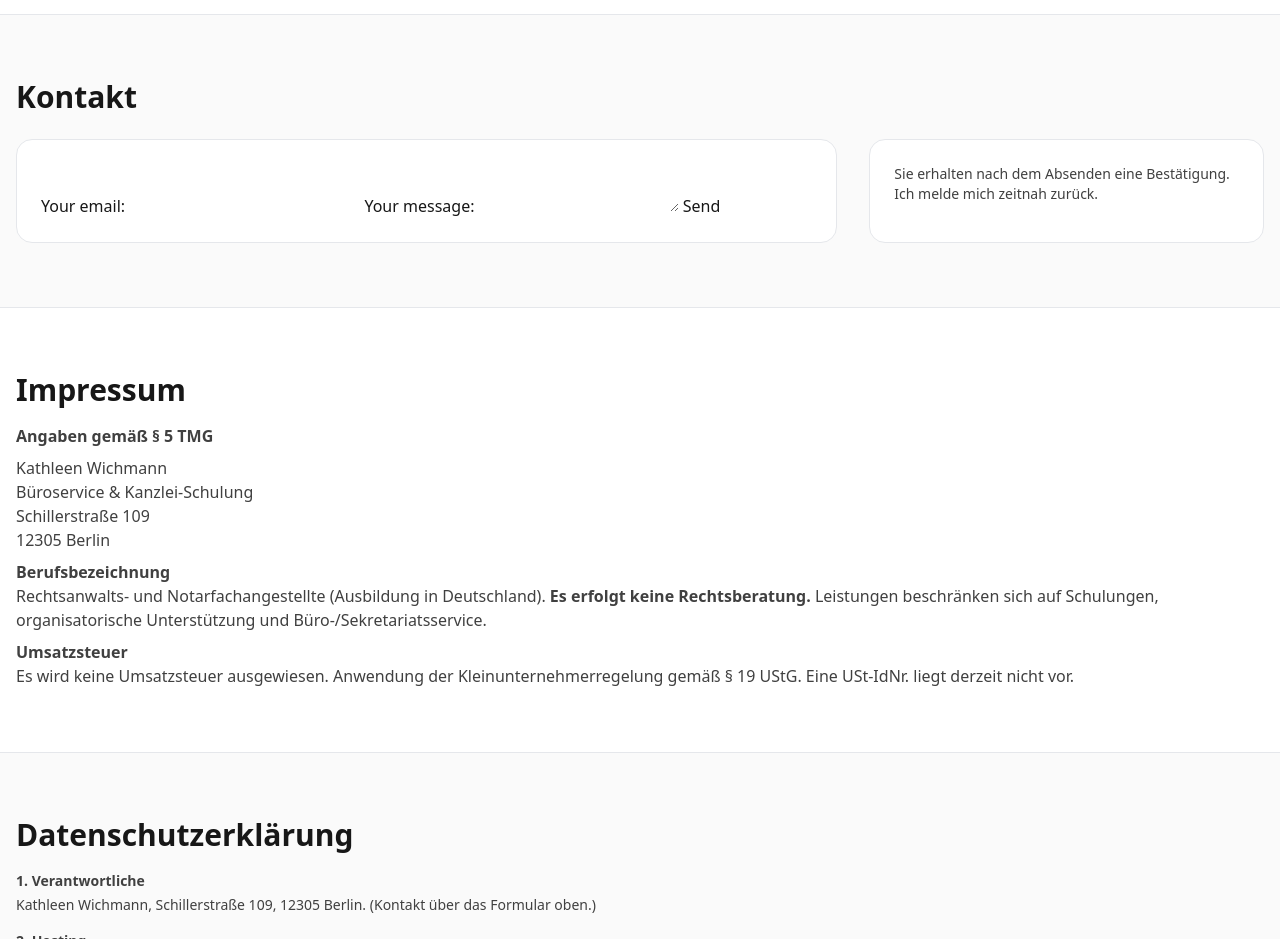
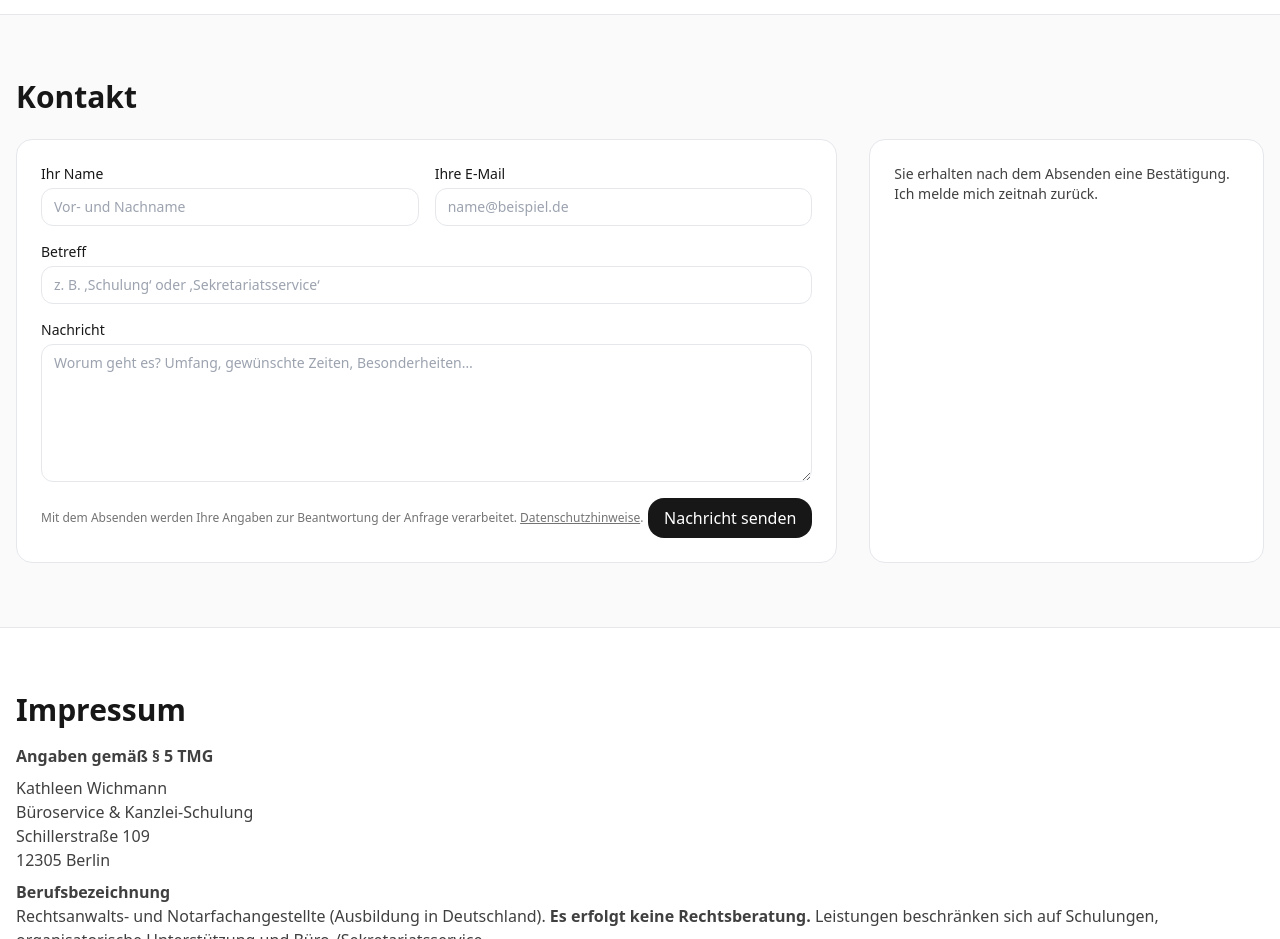
Before and after one commit to wichmann-kanzleikischulung/.github.io.-, a plain HTML site: page index.html in a window 1280 px wide. Shown: the part 3080-4019 px from the top of the page. Drawn offline with nearby package versions, Linux system fonts and the light colour scheme.

Commit message:
Update index.html

```diff
--- a/index.html
+++ b/index.html
@@ -193,24 +193,68 @@
     <div class="container mx-auto px-4 py-16">
       <h3 class="text-2xl md:text-3xl font-bold">Kontakt</h3>
       <div class="mt-6 grid md:grid-cols-3 gap-8">
-        <div class="md:col-span-2 rounded-2xl border bg-white p-6">
-          <!-- modify this form HTML and place wherever you want your form -->
-          <form
-            action="https://formspree.io/f/xnnbzgwl"
-            method="POST"
-          >
-            <label>
-              Your email:
-              <input type="email" name="email">
+        <div class="md:col-span-2 rounded-2xl border bg-white">
+          <!-- Großes deutsches Formular (Formspree) -->
+          <form action="https://formspree.io/f/xnnbzgwl"
+                method="POST"
+                accept-charset="UTF-8"
+                class="p-6 grid gap-4">
+            <!-- Honeypot gegen Bots -->
+            <input type="text" name="_gotcha" style="display:none" tabindex="-1" autocomplete="off">
+
+            <div class="grid md:grid-cols-2 gap-4">
+              <label class="grid gap-1 text-sm">
+                <span>Ihr Name</span>
+                <input class="border rounded-xl px-3 py-2"
+                       name="name"
+                       placeholder="Vor- und Nachname"
+                       required>
+              </label>
+
+              <label class="grid gap-1 text-sm">
+                <span>Ihre E-Mail</span>
+                <input class="border rounded-xl px-3 py-2"
+                       type="email"
+                       name="email"
+                       placeholder="name@beispiel.de"
+                       required>
+              </label>
+            </div>
+
+            <label class="grid gap-1 text-sm">
+              <span>Betreff</span>
+              <input class="border rounded-xl px-3 py-2"
+                     name="subject"
+                     placeholder="z. B. ‚Schulung‘ oder ‚Sekretariatsservice‘">
             </label>
-            <label>
-              Your message:
-              <textarea name="message"></textarea>
+
+            <label class="grid gap-1 text-sm">
+              <span>Nachricht</span>
+              <textarea class="border rounded-xl px-3 py-2"
+                        rows="6"
+                        name="message"
+                        placeholder="Worum geht es? Umfang, gewünschte Zeiten, Besonderheiten…"
+                        required></textarea>
             </label>
-            <!-- your other form fields go here -->
-            <button type="submit">Send</button>
+
+            <!-- Meta-Felder -->
+            <input type="hidden" name="_subject"  value="Neue Anfrage über Website – Kathleen Wichmann">
+            <input type="hidden" name="_redirect" value="danke.html">
+            <input type="hidden" name="_language" value="de">
+
+            <div class="flex items-center justify-between">
+              <div class="text-xs text-neutral-500">
+                Mit dem Absenden werden Ihre Angaben zur Beantwortung der Anfrage verarbeitet.
+                <a class="underline" href="#datenschutz">Datenschutzhinweise</a>.
+              </div>
+              <button type="submit"
+                      class="inline-flex items-center rounded-2xl bg-neutral-900 text-white px-4 py-2">
+                Nachricht senden
+              </button>
+            </div>
           </form>
         </div>
+
         <div class="grid gap-4">
           <div class="rounded-2xl border bg-white">
             <div class="p-6 text-sm text-neutral-700">
```
